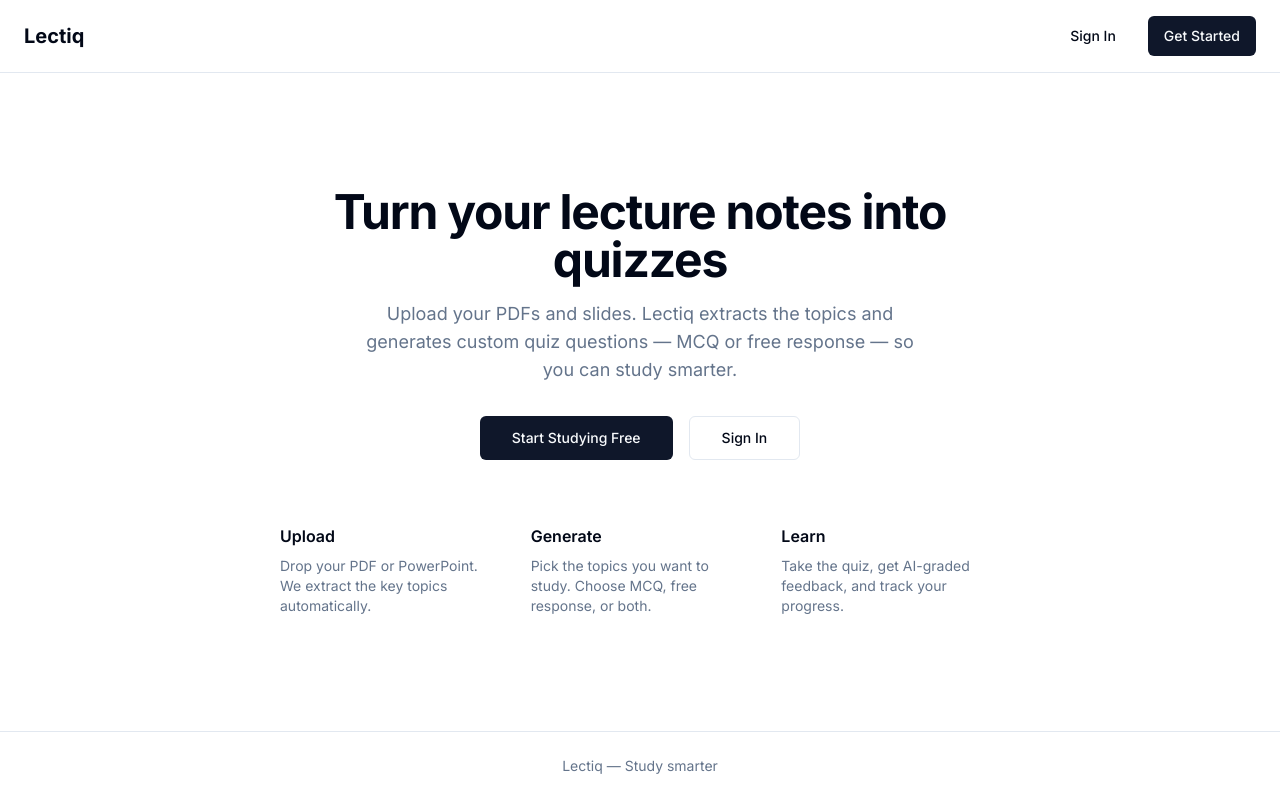
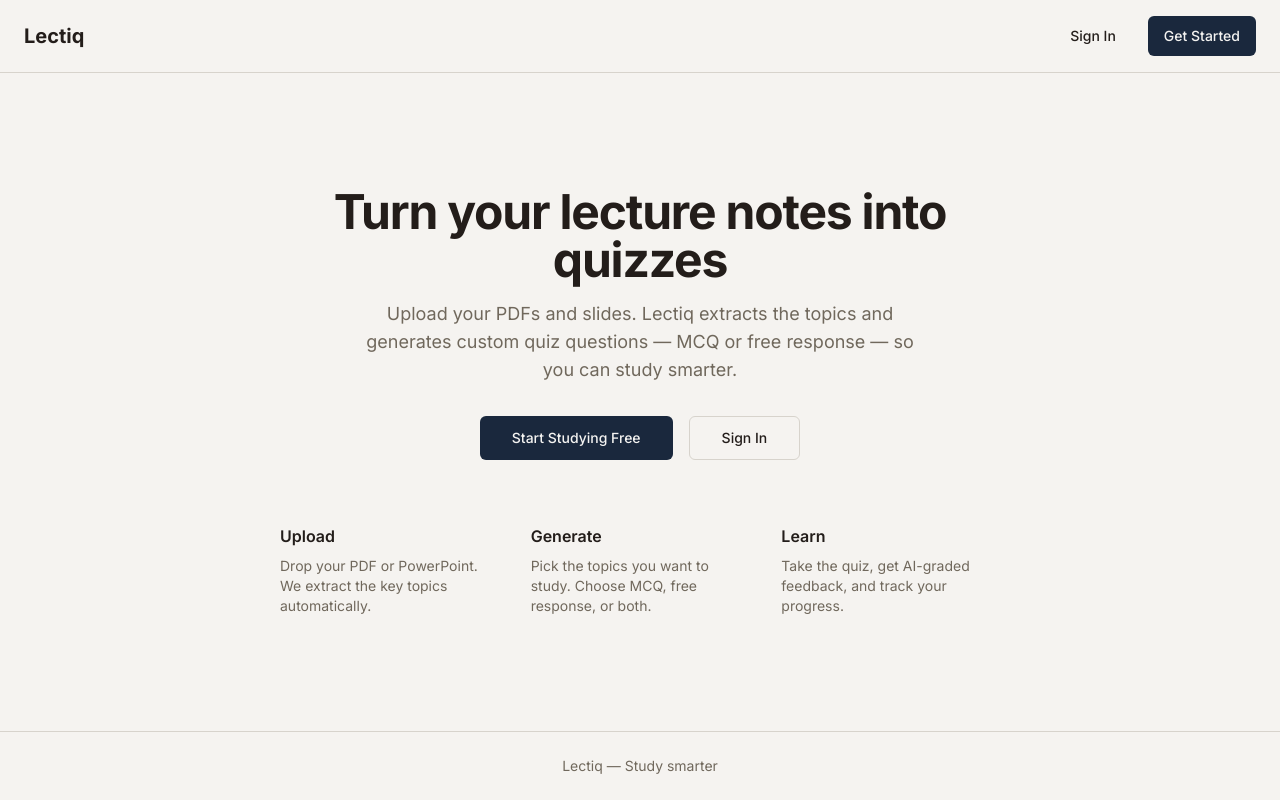
Before and after one commit to Des331150/lectiq, a Next.js app: page / in a window 1280 px wide. Built offline with nearby package versions, Linux system fonts and the light colour scheme.

Commit message:
feat: update color palette to Warm Academic

```diff
--- a/app/globals.css
+++ b/app/globals.css
@@ -4,25 +4,25 @@
 
 @layer base {
   :root {
-    --background: 0 0% 100%;
-    --foreground: 222.2 84% 4.9%;
-    --card: 0 0% 100%;
-    --card-foreground: 222.2 84% 4.9%;
-    --popover: 0 0% 100%;
-    --popover-foreground: 222.2 84% 4.9%;
-    --primary: 222.2 47.4% 11.2%;
-    --primary-foreground: 210 40% 98%;
-    --secondary: 210 40% 96.1%;
-    --secondary-foreground: 222.2 47.4% 11.2%;
-    --muted: 210 40% 96.1%;
-    --muted-foreground: 215.4 16.3% 46.9%;
-    --accent: 210 40% 96.1%;
-    --accent-foreground: 222.2 47.4% 11.2%;
-    --destructive: 0 84.2% 60.2%;
-    --destructive-foreground: 210 40% 98%;
-    --border: 214.3 31.8% 91.4%;
-    --input: 214.3 31.8% 91.4%;
-    --ring: 222.2 84% 4.9%;
+    --background: 40 20% 95%;
+    --foreground: 20 15% 12%;
+    --card: 40 15% 90%;
+    --card-foreground: 20 12% 18%;
+    --popover: 40 15% 90%;
+    --popover-foreground: 20 12% 18%;
+    --primary: 215 40% 17%;
+    --primary-foreground: 40 10% 95%;
+    --secondary: 40 12% 88%;
+    --secondary-foreground: 20 12% 18%;
+    --muted: 40 12% 88%;
+    --muted-foreground: 35 10% 40%;
+    --accent: 30 45% 60%;
+    --accent-foreground: 20 15% 12%;
+    --destructive: 0 70% 55%;
+    --destructive-foreground: 0 0% 98%;
+    --border: 40 12% 82%;
+    --input: 40 12% 82%;
+    --ring: 215 40% 17%;
     --radius: 0.5rem;
   }
 }
```
